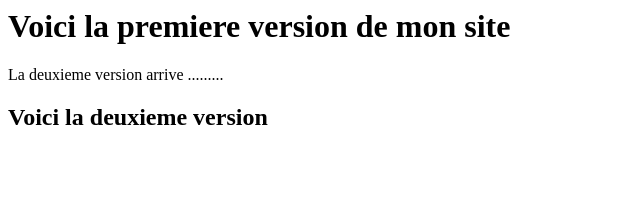
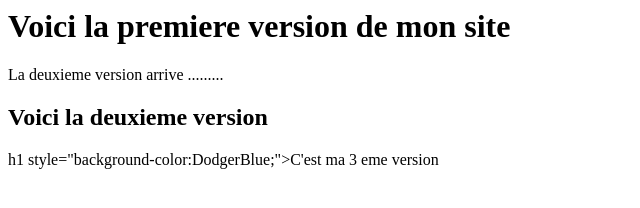
Before and after one commit to ymokhtari95/GUARDIA, a plain HTML site: page index.html in a window 1280 px wide. Shown: the whole page, without its empty margins (0-640 px from the left). Drawn offline with Linux system fonts and the light colour scheme.

Commit message:
ma 2 eme version du site

```diff
--- a/index.html
+++ b/index.html
@@ -6,5 +6,7 @@
 
 <h2> Voici la deuxieme version </h2>
 
+h1 style="background-color:DodgerBlue;">C'est ma 3 eme version</h1>
+
 </body>
 </html>
```
